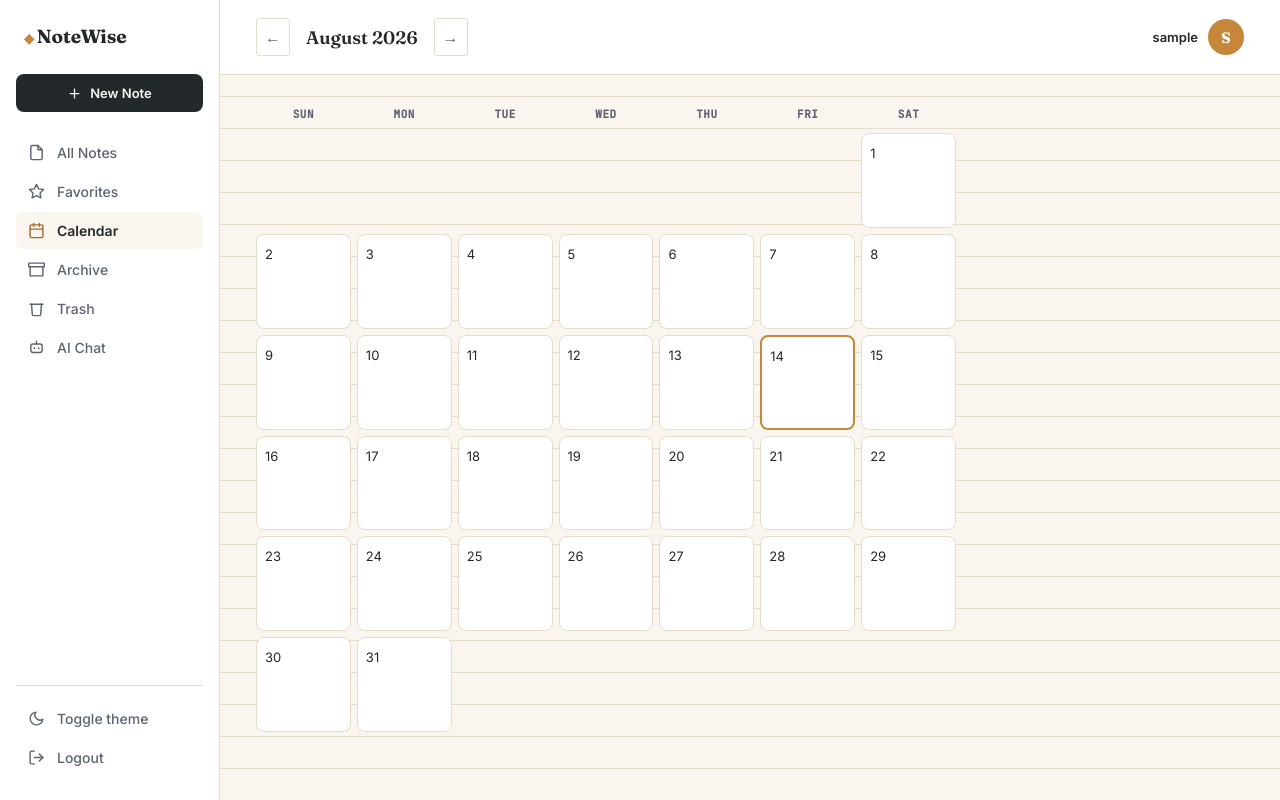
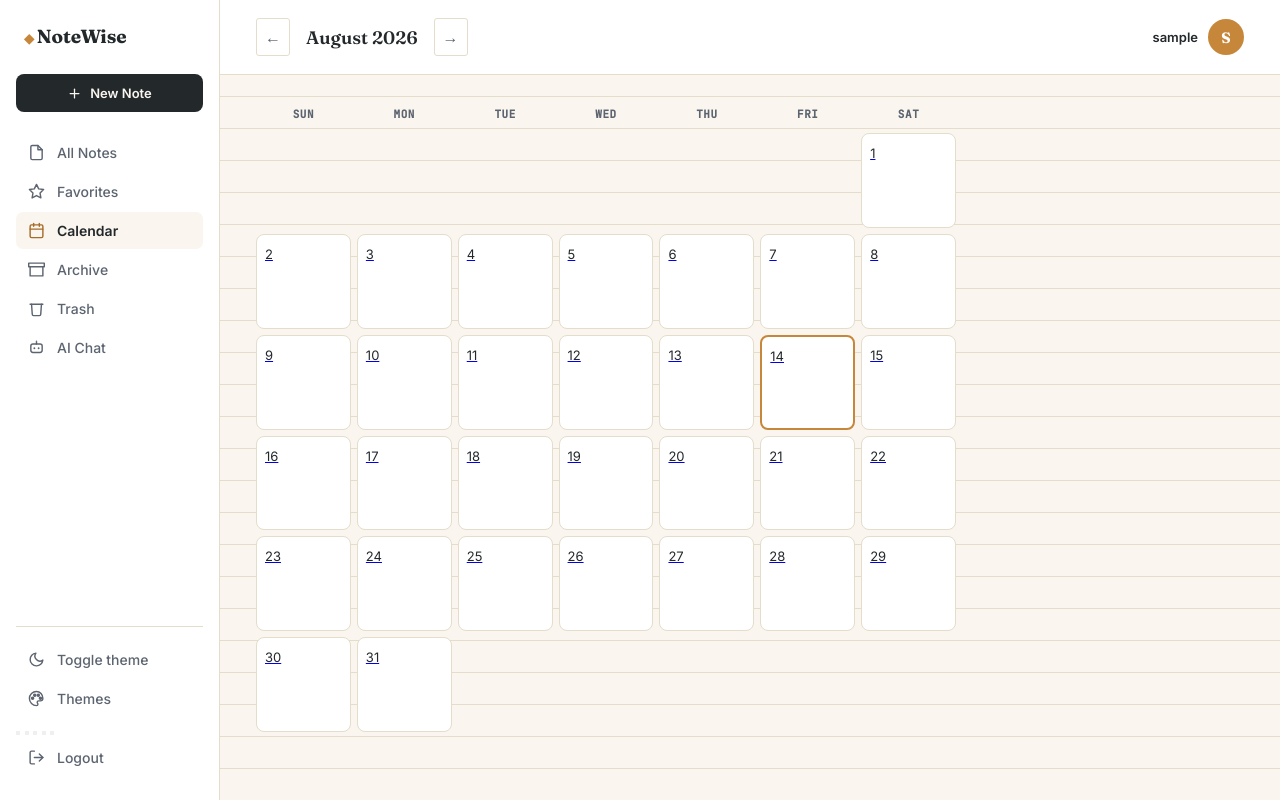
Before and after one commit to tanguturi-b/notewise, a Flask app: page /calendar in a window 1280 px wide. Run offline with Flask 3, Linux system fonts and the light colour scheme; the visitor is signed in with stand-in values (Sample User, id 1); data that the repository does not hold is empty.

Commit message:
New Updated version of Notewise

```diff
--- a/templates/calendar.html
+++ b/templates/calendar.html
@@ -12,13 +12,16 @@
         html.setAttribute('data-theme', next);
         localStorage.setItem('theme', next);
     }
+    function setTheme(theme) {
+        document.documentElement.setAttribute('data-theme', theme);
+        localStorage.setItem('theme', theme);
+    }
     </script>
     <link rel="stylesheet" href="{{ url_for('static', filename='css/style.css') }}">
 </head>
 <body>
 <div class="app-shell">
     <aside class="sidebar">
-        <!-- same sidebar as archive.html, with "Calendar" link marked active instead -->
         <div class="sidebar-brand">NoteWise</div>
         <a href="{{ url_for('new_note') }}" class="sidebar-new-btn">
             <svg width="15" height="15" viewBox="0 0 24 24" fill="none" stroke="currentColor" stroke-width="2" stroke-linecap="round" stroke-linejoin="round"><line x1="12" y1="5" x2="12" y2="19"></line><line x1="5" y1="12" x2="19" y2="12"></line></svg>
@@ -55,6 +58,19 @@
                 <svg width="17" height="17" viewBox="0 0 24 24" fill="none" stroke="currentColor" stroke-width="2" stroke-linecap="round" stroke-linejoin="round"><path d="M21 12.79A9 9 0 1 1 11.21 3 7 7 0 0 0 21 12.79z"></path></svg>
                 Toggle theme
             </button>
+            <div class="theme-picker-wrap">
+                <button type="button" class="sidebar-link sidebar-link-btn" onclick="document.getElementById('themePopover').classList.toggle('open')">
+                    <svg width="17" height="17" viewBox="0 0 24 24" fill="none" stroke="currentColor" stroke-width="2" stroke-linecap="round" stroke-linejoin="round"><path d="M12 2C6.48 2 2 6.48 2 12s4.48 10 10 10c1.1 0 2-.9 2-2 0-.52-.2-.99-.52-1.34-.32-.36-.52-.83-.52-1.35 0-1.1.9-2 2-2h2.36c2.02 0 3.66-1.64 3.66-3.66C21 6.79 17.03 2 12 2z"></path><circle cx="6.5" cy="11.5" r="1.5" fill="currentColor"></circle><circle cx="9.5" cy="7.5" r="1.5" fill="currentColor"></circle><circle cx="14.5" cy="7.5" r="1.5" fill="currentColor"></circle><circle cx="17.5" cy="11.5" r="1.5" fill="currentColor"></circle></svg>
+                    Themes
+                </button>
+                <div id="themePopover" class="theme-popover">
+                    <button type="button" class="theme-swatch swatch-ocean" onclick="setTheme('ocean')" title="Ocean"></button>
+                    <button type="button" class="theme-swatch swatch-berry" onclick="setTheme('berry')" title="Berry"></button>
+                    <button type="button" class="theme-swatch swatch-forest" onclick="setTheme('forest')" title="Forest"></button>
+                    <button type="button" class="theme-swatch swatch-sunset" onclick="setTheme('sunset')" title="Sunset"></button>
+                    <button type="button" class="theme-swatch swatch-playful" onclick="setTheme('playful')" title="Playful"></button>
+                </div>
+            </div>
             <a href="{{ url_for('logout') }}" class="sidebar-link">
                 <svg width="17" height="17" viewBox="0 0 24 24" fill="none" stroke="currentColor" stroke-width="2" stroke-linecap="round" stroke-linejoin="round"><path d="M9 21H5a2 2 0 0 1-2-2V5a2 2 0 0 1 2-2h4"></path><polyline points="16 17 21 12 16 7"></polyline><line x1="21" y1="12" x2="9" y2="12"></line></svg>
                 Logout
@@ -88,12 +104,12 @@
                         {% if day == 0 %}
                             <div class="calendar-cell calendar-cell-empty"></div>
                         {% else %}
-                            <div class="calendar-cell {{ 'calendar-today' if day == today_day else '' }}">
+                            <a href="{{ url_for('dashboard', date='%04d-%02d-%02d'|format(year, month, day)) }}" class="calendar-cell {{ 'calendar-today' if day == today_day else '' }}">
                                 <span class="calendar-day-num">{{ day }}</span>
                                 {% if notes_by_day.get(day) %}
                                     <span class="calendar-note-dot">{{ notes_by_day.get(day) }}</span>
                                 {% endif %}
-                            </div>
+                            </a>
                         {% endif %}
                     {% endfor %}
                 {% endfor %}
```
Also changed, not shown: templates/archive.html (+17 -0 lines).
